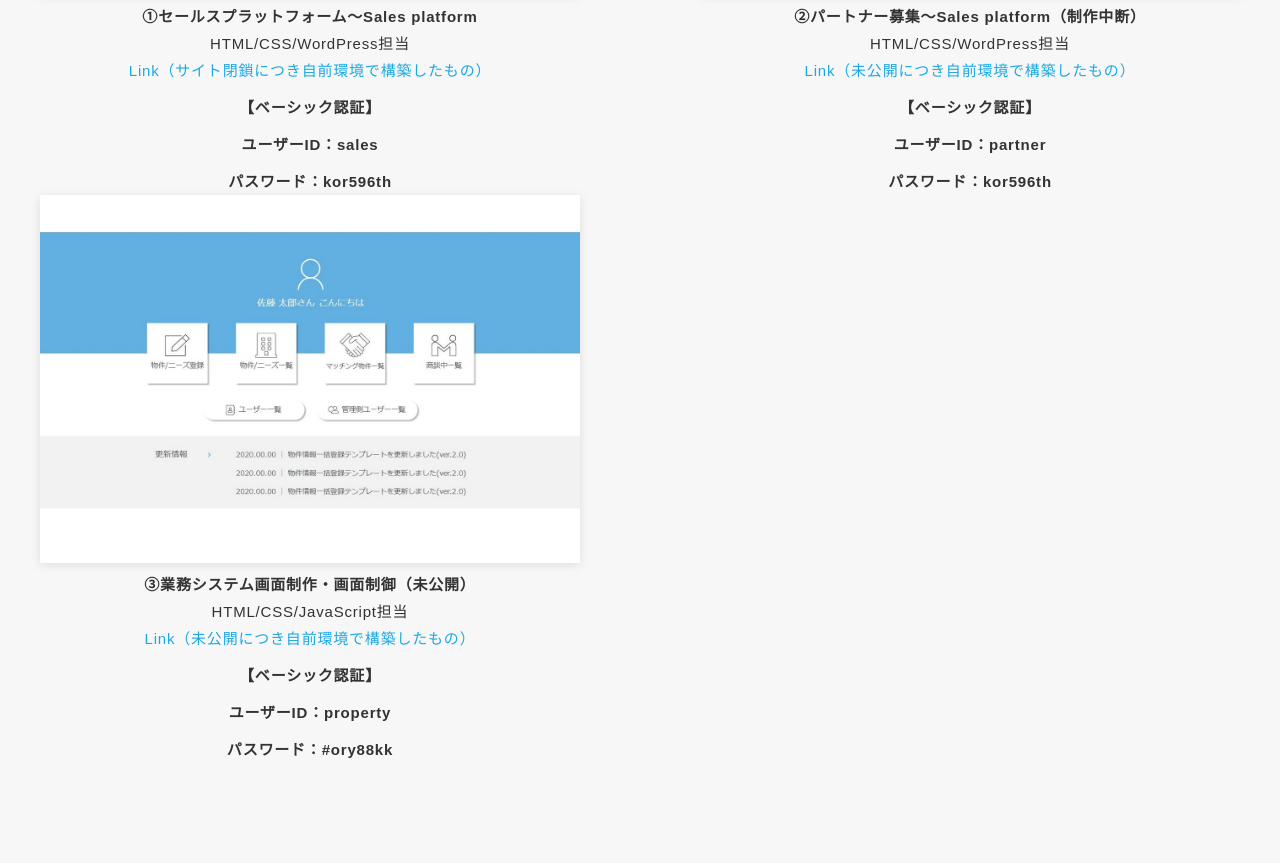
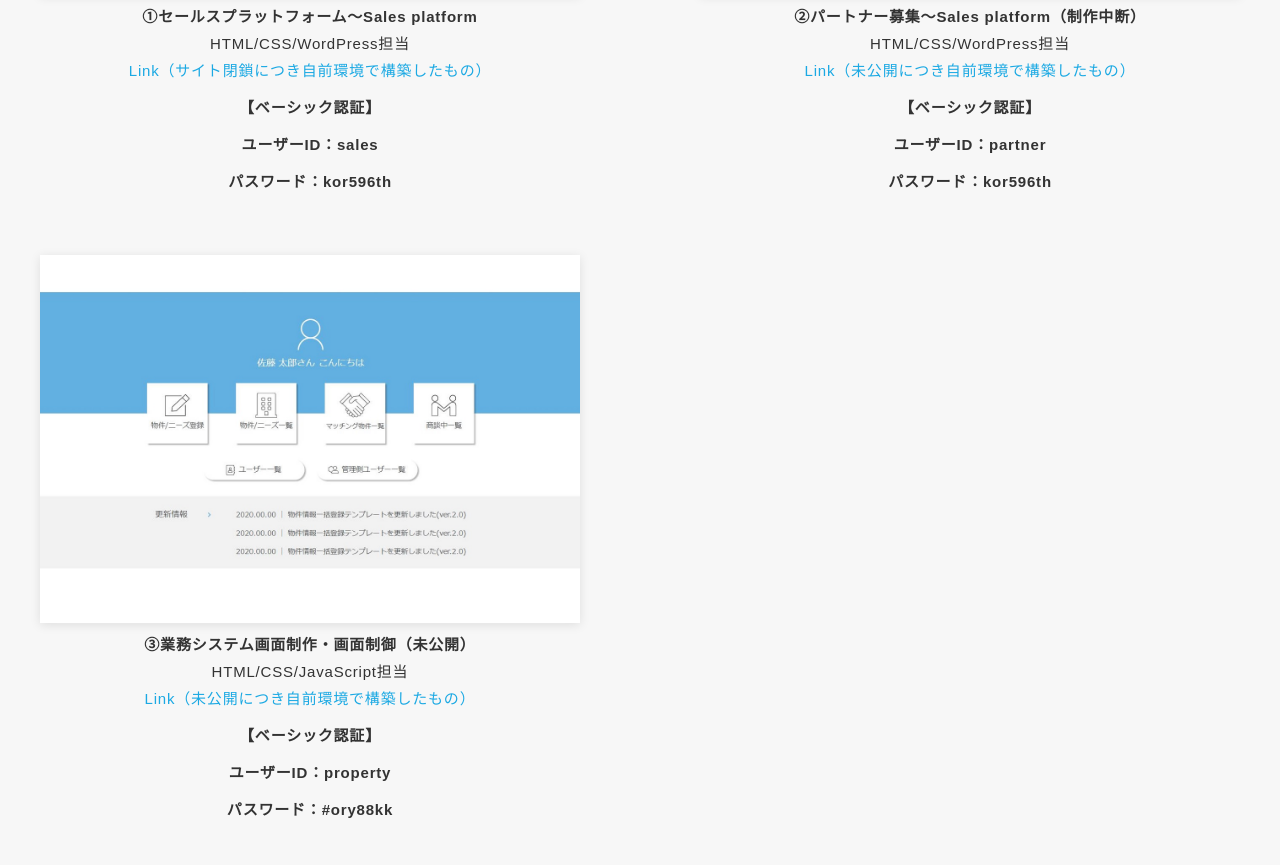
Before and after one commit to damgoweb/damgoweb.github.io, a plain HTML site: page index.html in a window 1280 px wide. Shown: the part 1375-2240 px from the top of the page. Drawn offline with nearby package versions, Linux system fonts and the light colour scheme; some packages are replaced by stand-ins of ours; a script that the page names is missing.

Commit message:
微修正

```diff
--- a/css/style.css
+++ b/css/style.css
@@ -310,7 +310,7 @@ li {
 
 #works .card:nth-child(3n+1):nth-last-child(-n+3),
 #works .card:nth-child(3n+1):nth-last-child(-n+3)~div {
-  margin-bottom: 0;
+  /* margin-bottom: 0; */
 }
 
 /*--------------------------------
```
